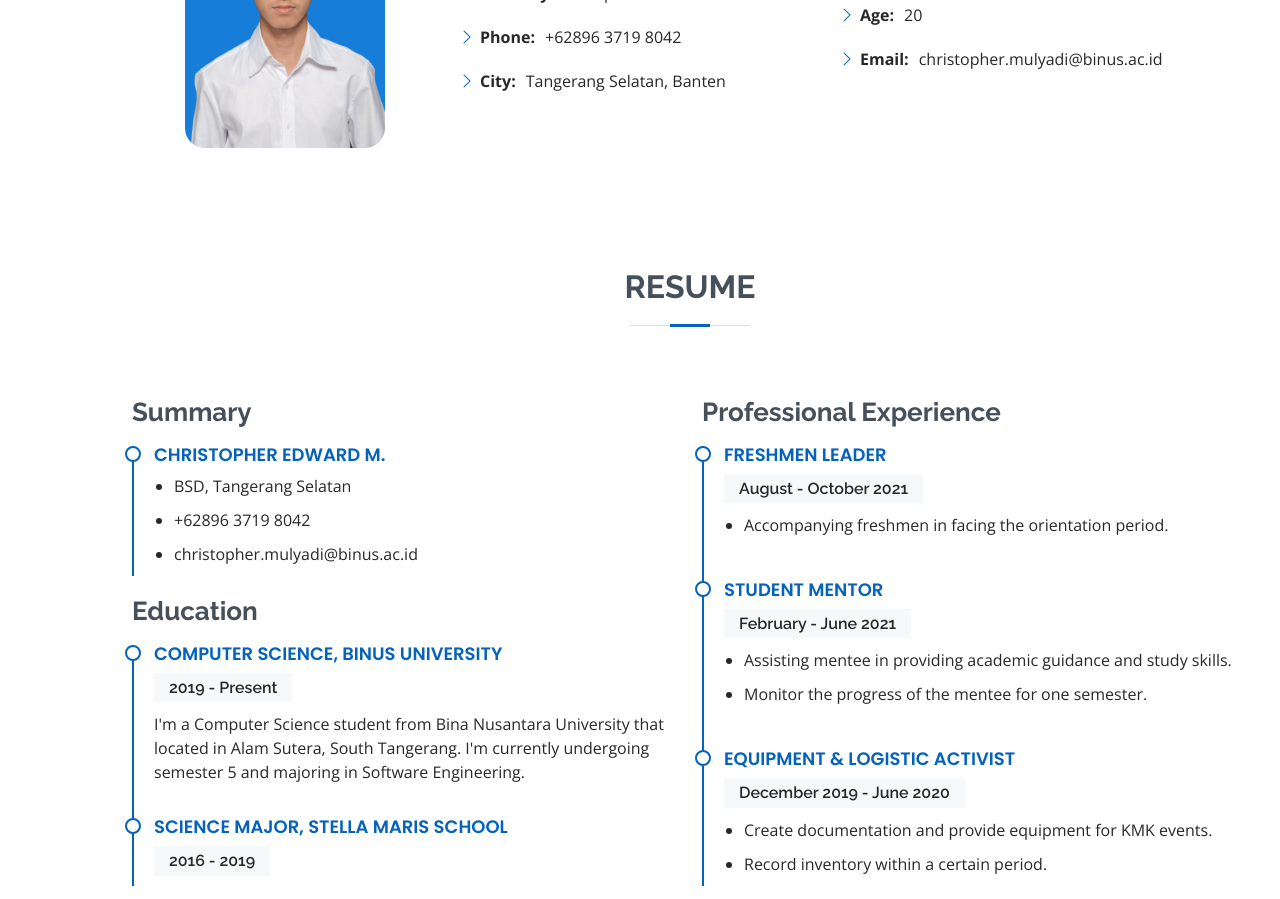
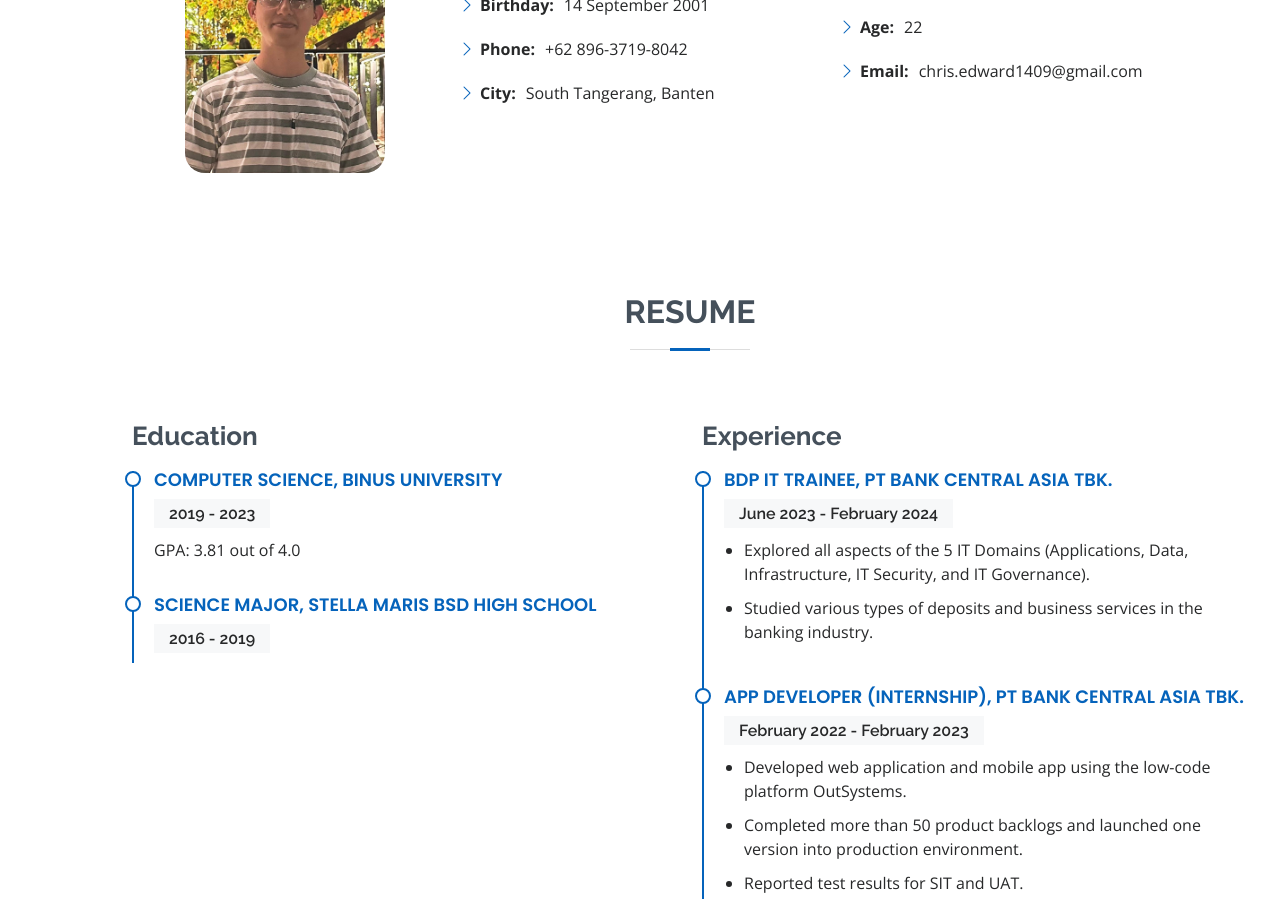
Before and after one commit to EdwardM23/my-portfolio, a plain HTML site: page index.html in a window 1280 px wide. Shown: the part 1134-2033 px from the top of the page. Drawn offline with nearby package versions, Linux system fonts and the light colour scheme.

Commit message:
update contents

```diff
--- a/index.html
+++ b/index.html
@@ -90,10 +90,10 @@
       <div class="container" data-aos="zoom-in" data-aos-delay="100">
         <h1>Christopher Edward Mulyadi</h1>
         <p>
-          I'm
+          I'm a
           <span
             class="typed"
-            data-typed-items="UI Designer, Developer, Freelancer"
+            data-typed-items="Software Engineer, Developer"
           ></span>
         </p>
         <div class="social-links">
@@ -120,20 +120,26 @@
           <div class="section-title">
             <h2>About Me</h2>
             <p>
-              I am an undergraduate student from BINUS University and currently
-              enrolled in the Computer Science program. I have started to know
-              and learn about software development since I entered BINUS and I
-              am increasingly interested and determined to develop my skills so
-              that I can contribute to my society.
+              I’m a fresh graduate student from BINUS University with a degree
+              in Computer Science, specializing in web and mobile app
+              development. Proficient in various programming languages and
+              technologies, with a keen interest and aptitude for crafting
+              innovative applications. Eager to apply academic knowledge and
+              practical skills to contribute effectively in dynamic software
+              development environments.
             </p>
           </div>
 
           <div class="row">
             <div class="col-lg-4">
-              <img src="assets/img/profile-img.JPG" class="img-fluid" alt="" />
+              <img
+                src="assets/img/profile-img-2.jpg"
+                class="img-fluid"
+                alt=""
+              />
             </div>
             <div class="col-lg-8 pt-4 pt-lg-0 content">
-              <h3>Software Engineer &amp; UI Designer</h3>
+              <h3>Christopher Edward Mulyadi</h3>
               <div class="row">
                 <div class="col-lg-6">
                   <ul>
@@ -143,12 +149,12 @@
                     </li>
                     <li>
                       <i class="bi bi-chevron-right"></i>
-                      <strong>Phone:</strong> <span>+62896 3719 8042</span>
+                      <strong>Phone:</strong> <span>+62 896-3719-8042</span>
                     </li>
                     <li>
                       <i class="bi bi-chevron-right"></i>
                       <strong>City:</strong>
-                      <span>Tangerang Selatan, Banten</span>
+                      <span>South Tangerang, Banten</span>
                     </li>
                   </ul>
                 </div>
@@ -156,12 +162,12 @@
                   <ul>
                     <li>
                       <i class="bi bi-chevron-right"></i> <strong>Age:</strong>
-                      <span>20</span>
+                      <span>22</span>
                     </li>
                     <li>
                       <i class="bi bi-chevron-right"></i>
                       <strong>Email:</strong>
-                      <span>christopher.mulyadi@binus.ac.id</span>
+                      <span>chris.edward1409@gmail.com</span>
                     </li>
                   </ul>
                 </div>
@@ -281,7 +287,7 @@
 
           <div class="row">
             <div class="col-lg-6">
-              <h3 class="resume-title">Summary</h3>
+              <!-- <h3 class="resume-title">Summary</h3>
               <div class="resume-item pb-0">
                 <h4>Christopher Edward M.</h4>
                 <ul>
@@ -289,46 +295,76 @@
                   <li>+62896 3719 8042</li>
                   <li>christopher.mulyadi@binus.ac.id</li>
                 </ul>
-              </div>
+              </div> -->
 
               <h3 class="resume-title">Education</h3>
               <div class="resume-item">
                 <h4>Computer Science, Binus University</h4>
-                <h5>2019 - Present</h5>
+                <h5>2019 - 2023</h5>
                 <p>
-                  I'm a Computer Science student from Bina Nusantara University
-                  that located in Alam Sutera, South Tangerang. I'm currently
-                  undergoing semester 5 and majoring in Software Engineering.
+                  GPA: 3.81 out of 4.0
                 </p>
               </div>
               <div class="resume-item">
-                <h4>Science Major, Stella Maris School</h4>
+                <h4>Science Major, Stella Maris BSD High School</h4>
                 <h5>2016 - 2019</h5>
               </div>
             </div>
             <div class="col-lg-6">
-              <h3 class="resume-title">Professional Experience</h3>
+              <h3 class="resume-title">Experience</h3>
               <div class="resume-item">
+                <h4>BDP IT Trainee, PT Bank Central Asia Tbk.</h4>
+                <h5>June 2023 - February 2024</h5>
+                <ul>
+                  <li>
+                    Explored all aspects of the 5 IT Domains (Applications,
+                    Data, Infrastructure, IT Security, and IT Governance).
+                  </li>
+                  <li>
+                    Studied various types of deposits and business services in
+                    the banking industry.
+                  </li>
+                </ul>
+              </div>
+              <div class="resume-item">
+                <h4>App Developer (Internship), PT Bank Central Asia Tbk.</h4>
+                <h5>February 2022 - February 2023</h5>
+                <ul>
+                  <li>
+                    Developed web application and mobile app using the low-code
+                    platform OutSystems.
+                  </li>
+                  <li>
+                    Completed more than 50 product backlogs and launched one
+                    version into production environment.
+                  </li>
+                  <li>Reported test results for SIT and UAT.</li>
+                </ul>
+              </div>
+              <!-- <div class="resume-item">
                 <h4>Freshmen Leader</h4>
-                <h5>August - October 2021</h5>
+                <h5>August 2021 - October 2021</h5>
                 <ul>
                   <li>
                     Accompanying freshmen in facing the orientation period.
                   </li>
                 </ul>
-              </div>
+              </div> -->
               <div class="resume-item">
-                <h4>Student Mentor</h4>
-                <h5>February - June 2021</h5>
+                <h4>Student Mentor, Binus Student Learning Community (BSLC)</h4>
+                <h5>February 2021 - June 2021</h5>
                 <ul>
                   <li>
-                    Assisting mentee in providing academic guidance and study
-                    skills.
+                    Assisted mentees by providing academic guidance and
+                    enhancing their study skills.
                   </li>
-                  <li>Monitor the progress of the mentee for one semester.</li>
+                  <li>
+                    Monitored the progress of the mentees throughout one
+                    semester.
+                  </li>
                 </ul>
               </div>
-              <div class="resume-item">
+              <!-- <div class="resume-item">
                 <h4>Equipment & Logistic Activist</h4>
                 <h5>December 2019 - June 2020</h5>
                 <ul>
@@ -337,7 +373,7 @@
                   </li>
                   <li>Record inventory within a certain period.</li>
                 </ul>
-              </div>
+              </div> -->
             </div>
           </div>
         </div>
@@ -367,13 +403,37 @@
             <div class="col-lg-4 col-md-6 portfolio-item filter-app">
               <div class="portfolio-wrap">
                 <img
+                  src="assets/img/portfolio/eatzy-thumbnail.jpg"
+                  class="img-fluid"
+                  alt=""
+                />
+                <div class="portfolio-info">
+                  <h4>Eatzy</h4>
+                  <p>Eatzy offers easily accessible restaurant options, easily reachable via public transportation, providing users with convenient dining choices.</p>
+                  <div class="portfolio-links">
+                    <a href="https://youtu.be/xbpENdiRTv4"
+                      ><i class="bx bi-youtube"></i
+                    ></a>
+                  </div>
+                </div>
+              </div>
+            </div>
+
+          <div
+            class="row portfolio-container"
+            data-aos="fade-up"
+            data-aos-delay="200"
+          >
+            <div class="col-lg-4 col-md-6 portfolio-item filter-app">
+              <div class="portfolio-wrap">
+                <img
                   src="assets/img/portfolio/scqn-logo.png"
                   class="img-fluid"
                   alt=""
                 />
                 <div class="portfolio-info">
                   <h4>SCQN</h4>
-                  <p>A scanner app that uses HMS Scan Kit</p>
+                  <p>Simplify your scanning tasks with SCQN, leveraging the capabilities of HMS Kit for enhanced performance.</p>
                   <div class="portfolio-links">
                     <a
                       href="assets/img/portfolio/scqn.jpg"
@@ -450,7 +510,7 @@
               </div>
             </div>
 
-            <div class="col-lg-4 col-md-6 portfolio-item filter-app">
+            <!-- <div class="col-lg-4 col-md-6 portfolio-item filter-app">
               <div class="portfolio-wrap">
                 <img
                   src="assets/img/portfolio/binus-library.png"
@@ -476,9 +536,9 @@
                   </div>
                 </div>
               </div>
-            </div>
+            </div> -->
 
-            <div class="col-lg-4 col-md-6 portfolio-item filter-card">
+            <!-- <div class="col-lg-4 col-md-6 portfolio-item filter-card">
               <div class="portfolio-wrap">
                 <img
                   src="assets/img/portfolio/binus-forum.png"
@@ -503,7 +563,7 @@
                   </div>
                 </div>
               </div>
-            </div>
+            </div> -->
           </div>
         </div>
       </section>
```
Also changed, not shown: assets/img/portfolio/eatzy-thumbnail.jpg (added), assets/img/profile-img-2.jpg (added), assets/img/profile-img.JPG (deleted).
